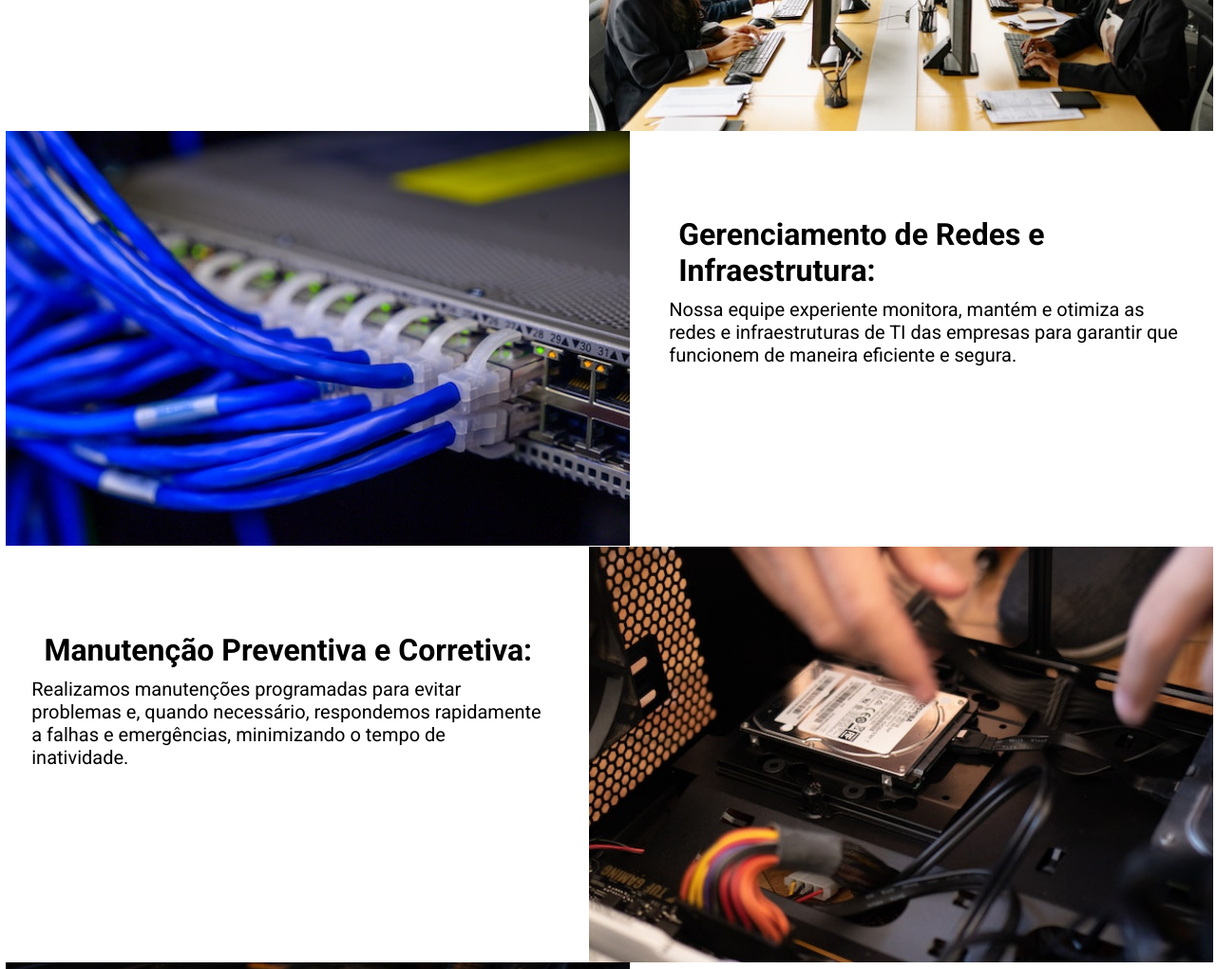
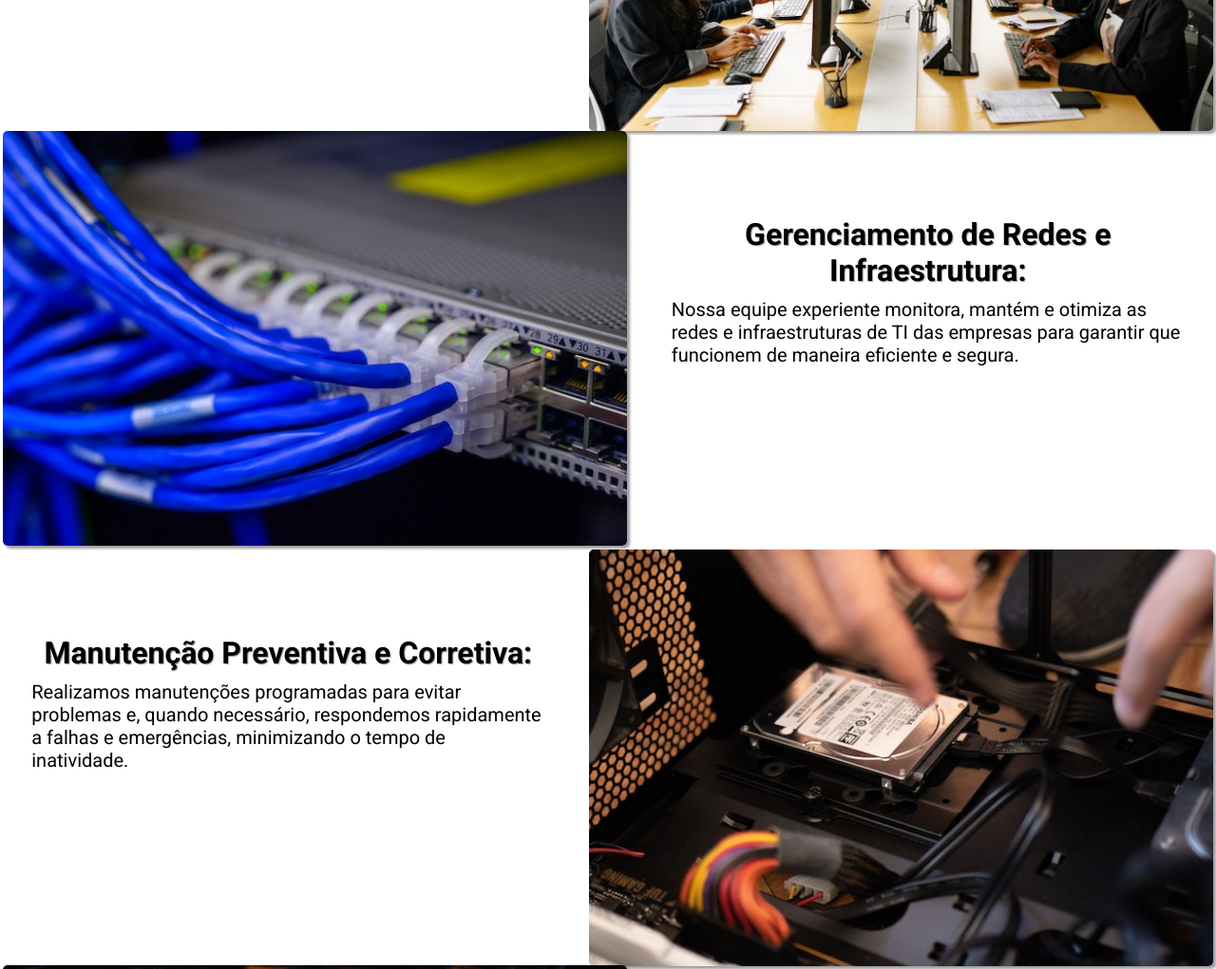
Before and after one commit to Mattheus910/bitsos, a plain HTML site: page index.html in a window 1280 px wide. Shown: the part 1540-2561 px from the top of the page at 95% size. Drawn offline with Linux system fonts and the light colour scheme.

Commit message:
ajuste nas imagens

```diff
--- a/estilos/style.css
+++ b/estilos/style.css
@@ -15,6 +15,8 @@
 
 h1, h2 {
     font-size: 24px;
+    text-shadow: 1px 1px 1px rgba(0, 0, 0, 0.39);
+
 }
 
 header {
@@ -73,9 +75,10 @@ a:hover {
     color: #fff;
     margin: auto;
     width: 300px;
+
 }
 
-.container {
+.container, .container1 {
     display: flex;
     flex-direction: column;
     text-align: center;
@@ -94,6 +97,8 @@ p {
 
 .imagem > img {
     width: 100%;
+    border-radius: 5px;
+    box-shadow: 3px 3px 3px rgba(0, 0, 0, 0.39);
 }
 
 #ajuda {
@@ -199,7 +204,6 @@ li {
         flex-direction: row;
         flex-direction: row-reverse;
         padding: 0px;
-        height: 438px;
         justify-content: space-around;
     }
 
--- a/index.html
+++ b/index.html
@@ -171,7 +171,7 @@
         </article>
 
         <article class="imagem">
-            <img id="cod" src="imagens/codigos.jpg" alt="tela de computador com varios codigos de programação">
+            <img id="cod" src="imagens/codigos1.jpg" alt="tela de computador com varios codigos de programação">
         </article>
     </section>
 
```
Also changed, not shown: imagens/codigos.jpg (deleted), imagens/codigos1.jpg (added), imagens/hardware.jpg (deleted).
